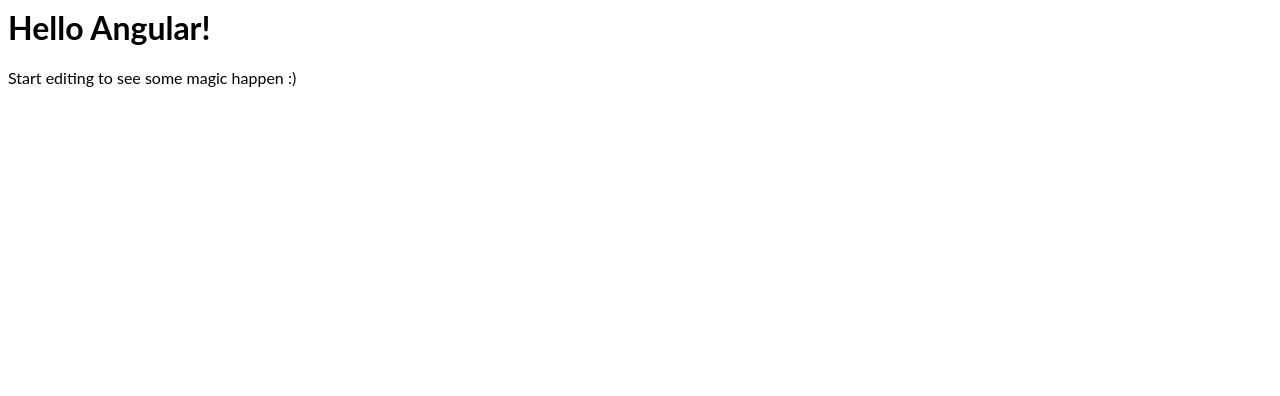
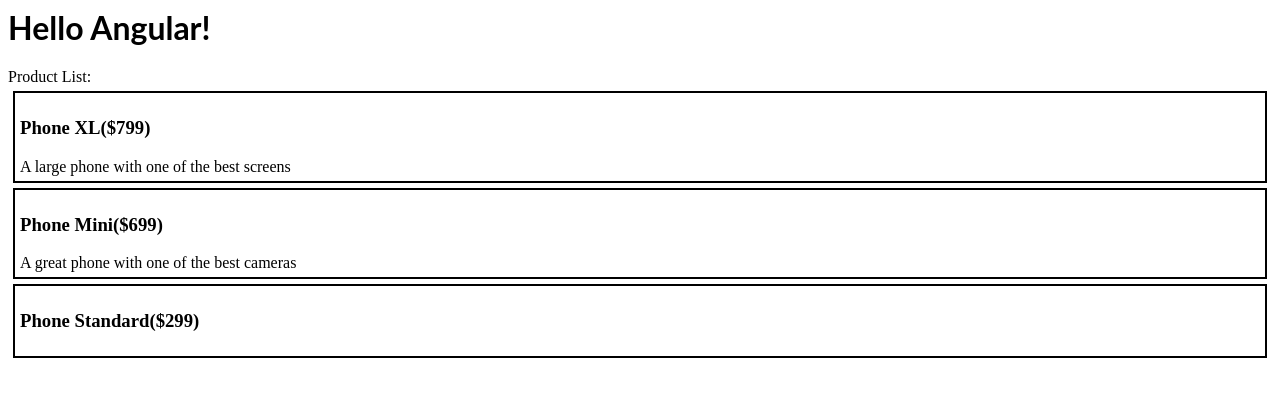
Before and after one commit to dbkhadka/AngularApp, an Angular app: page / in a window 1280 px wide. Shown: the top 396 px of the page. Built offline with nearby package versions, Linux system fonts and the light colour scheme.

Commit message:
product-list added

```diff
--- a/src/app/app.component.html
+++ b/src/app/app.component.html
@@ -1,4 +1,2 @@
 <hello name="{{ name }}"></hello>
-<p>
-  Start editing to see some magic happen :)
-</p>
+<app-product-list></app-product-list>
--- a/src/app/app.module.ts
+++ b/src/app/app.module.ts
@@ -3,23 +3,25 @@
 import { FormsModule } from '@angular/forms';
 
 import {RouterModule} from '@angular/router';
-
+import {ReactiveFormsModule} from '@angular/forms';
 
 import { AppComponent } from './app.component';
 import { HelloComponent } from './hello.component';
 import { TopBarComponent } from './top-bar/top-bar.component';
+import { ProductListComponent } from './product-list/product-list.component';
 
 
 
 @NgModule({
   imports: [
               BrowserModule,
+              ReactiveFormsModule,
               FormsModule,
               RouterModule.forRoot([
 
               ])
             ],
-  declarations: [ AppComponent, HelloComponent, TopBarComponent ],
+  declarations: [ AppComponent, HelloComponent, TopBarComponent, ProductListComponent ],
   bootstrap:    [ AppComponent ]
 })
 export class AppModule { }
--- /dev/null
+++ b/src/app/product-list/product-list.component.html
@@ -0,0 +1,9 @@
+<div> Product List:
+  <div *ngFor="let product of products">
+    <div style="border:2px solid black; margin:5px;padding:5px;">
+        <h3>{{product.name}}(${{product.price}})</h3>
+        {{product.description}}
+    </div>
+
+  </div>
+</div>
--- /dev/null
+++ b/src/app/product-list/product-list.component.ts
@@ -0,0 +1,16 @@
+import { Component, OnInit } from '@angular/core';
+import { products } from '../products';
+
+@Component({
+  selector: 'app-product-list',
+  templateUrl: './product-list.component.html',
+  styleUrls: ['./product-list.component.css']
+})
+export class ProductListComponent implements OnInit {
+  products = products;
+  constructor() { }
+
+  ngOnInit() {
+  }
+
+}
--- /dev/null
+++ b/src/app/products.ts
@@ -0,0 +1,17 @@
+export const products = [
+  {
+    name: 'Phone XL',
+    price: 799,
+    description: 'A large phone with one of the best screens'
+  },
+  {
+    name: 'Phone Mini',
+    price: 699,
+    description: 'A great phone with one of the best cameras'
+  },
+  {
+    name: 'Phone Standard',
+    price: 299,
+    description: ''
+  }
+];
```
Also changed, not shown: src/app/product-list/product-list.component.css (added).
